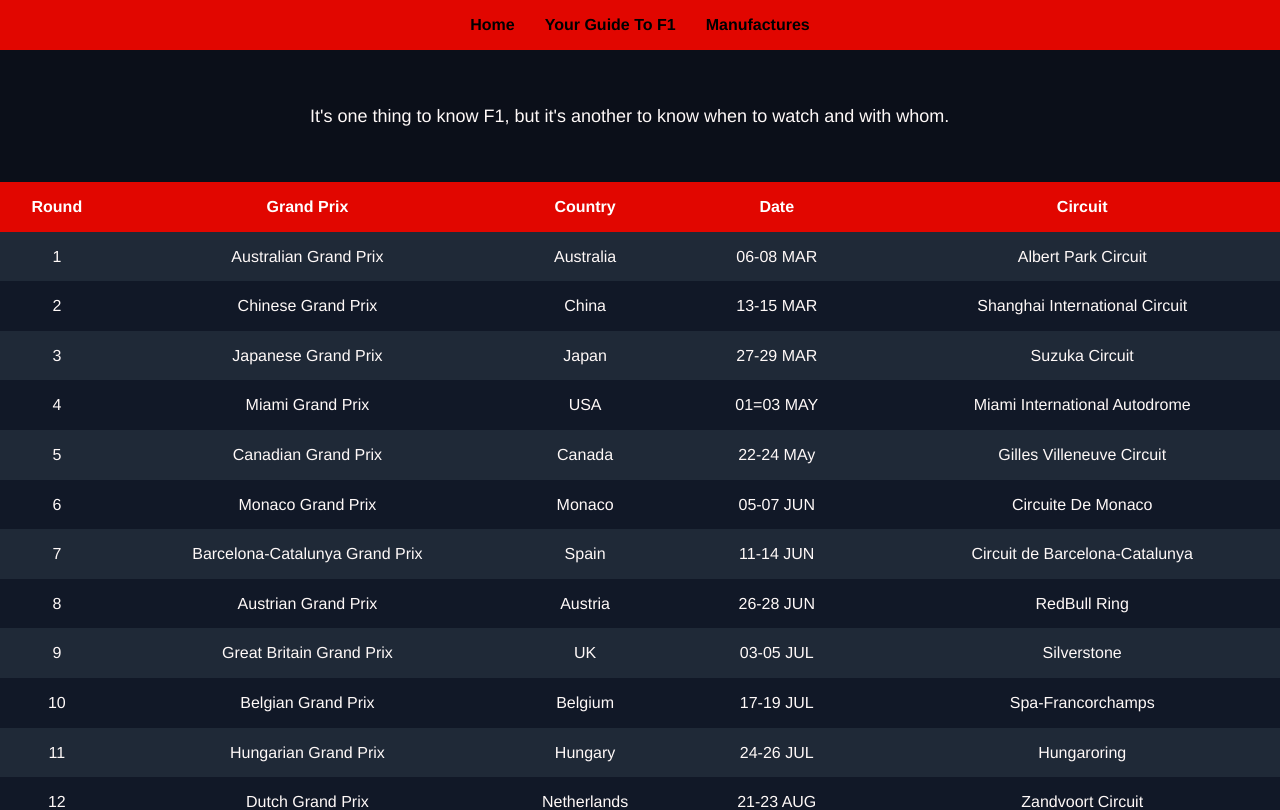
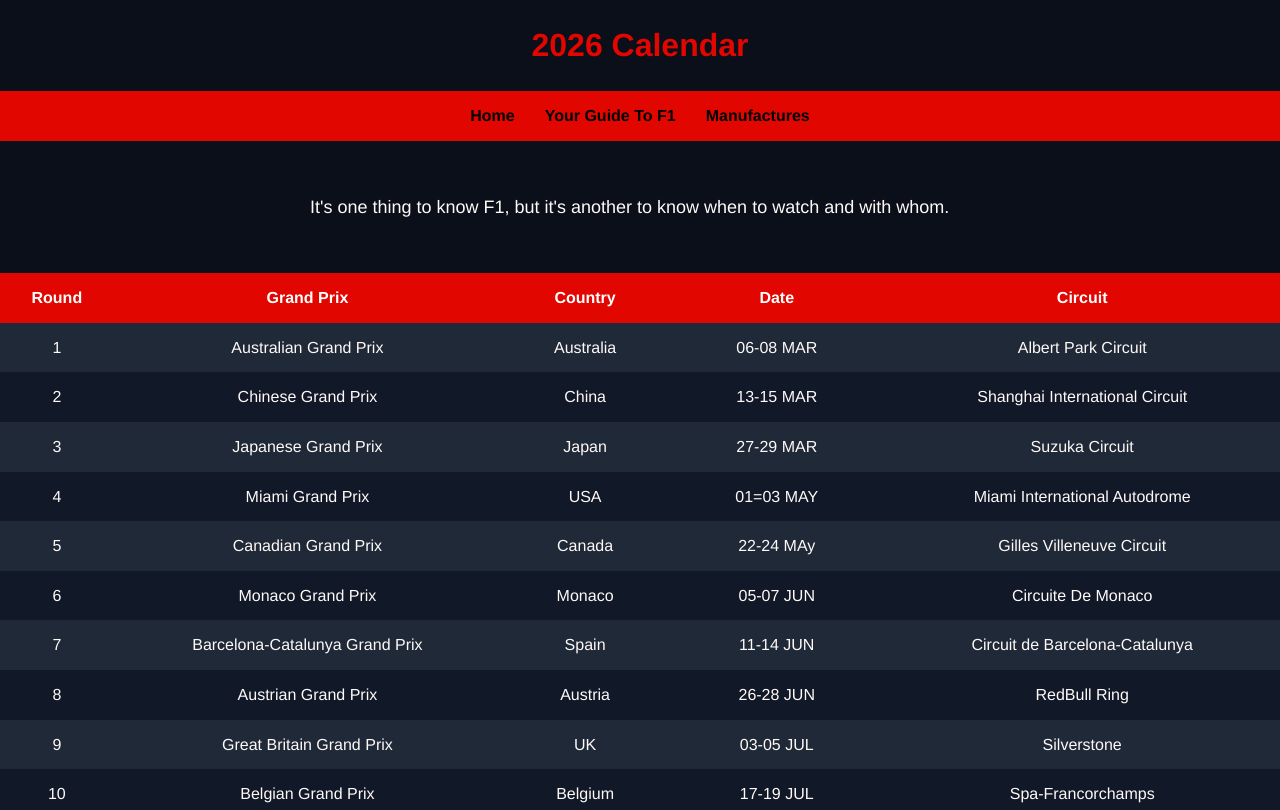
Before and after one commit to mhmdaher9/CSCI-390-Project-Phase-2-Mhmd-Daher-12432331, a React (Create React App) app: page /calendar in a window 1280 px wide. Shown: the top 810 px of the page. Built offline with nearby package versions, Linux system fonts and the light colour scheme.

Commit message:
Calendar Page title addition

```diff
--- a/src/pages/Calendar.jsx
+++ b/src/pages/Calendar.jsx
@@ -4,6 +4,7 @@ import React from "react";
 function Calendar(){
     return (
         <body>
+          <h1>2026 Calendar</h1>
 
       <nav>
         <a href="/">Home</a>
```
